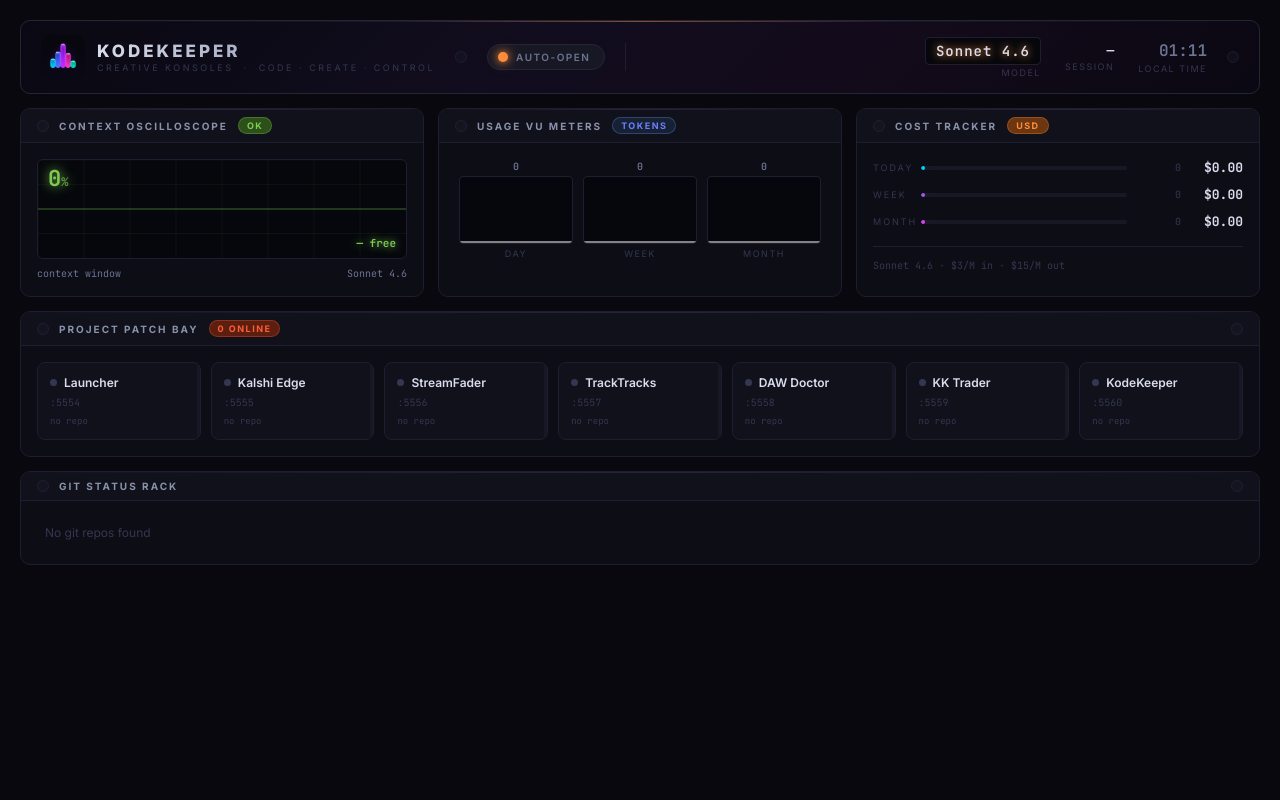
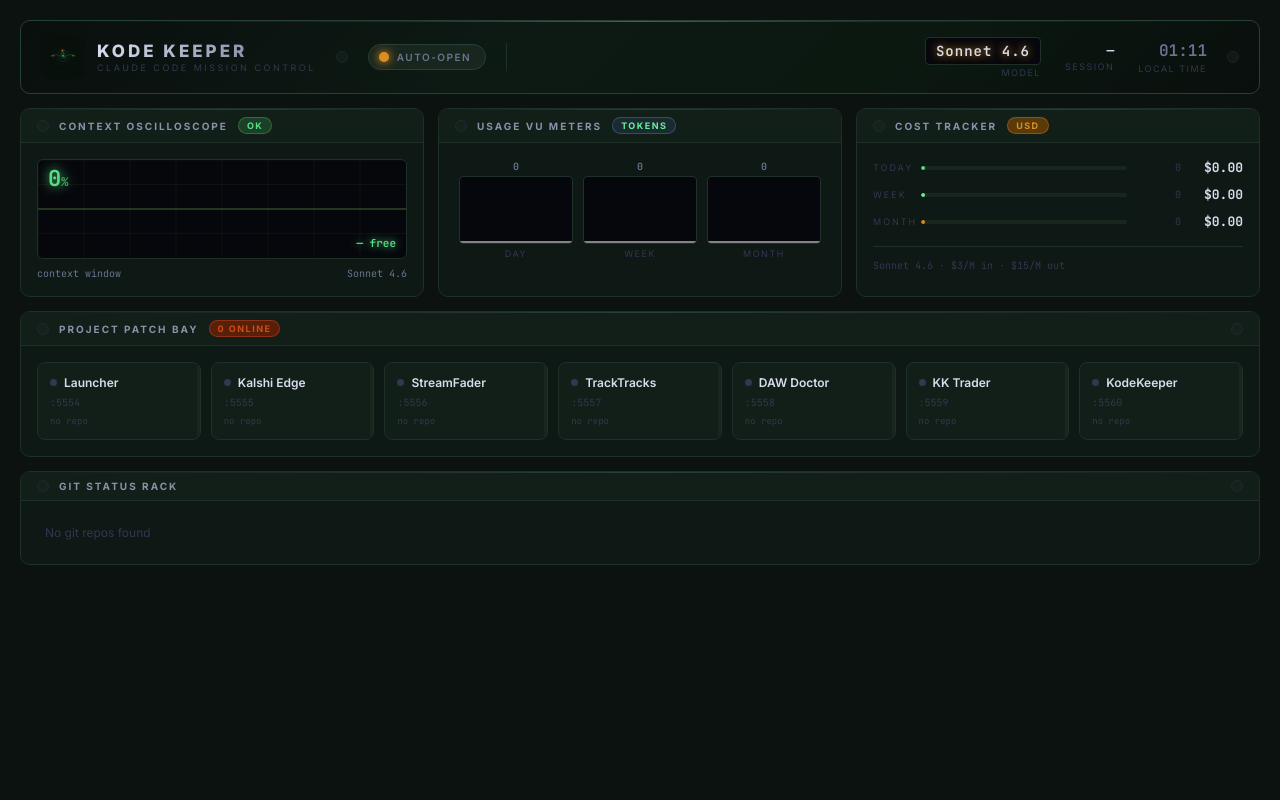
Before and after one commit to papjamzzz/kodekeeper, a Flask app: page / in a window 1280 px wide. Run offline with Flask 3, Linux system fonts and the light colour scheme; data that the repository does not hold is empty.

Commit message:
Rebrand: Kode Keeper — new logo, green/amber palette, name corrected everywhere

```diff
--- a/app.py
+++ b/app.py
@@ -1,5 +1,5 @@
 """
-KodeKeeper — Claude Code Mission Control
+Kode Keeper — Claude Code Mission Control
 Port 5560 | 127.0.0.1 only
 """
 
@@ -43,7 +43,7 @@ def _open_browser():
 
 
 if __name__ == "__main__":
-    print("  🎛  KodeKeeper — Claude Code Mission Control")
+    print("  🎛  Kode Keeper — Claude Code Mission Control")
     print("  🌐  http://localhost:5560")
 
     settings = load_settings()
--- a/templates/index.html
+++ b/templates/index.html
@@ -3,7 +3,7 @@
 <head>
 <meta charset="UTF-8">
 <meta name="viewport" content="width=device-width, initial-scale=1.0">
-<title>KodeKeeper — Creative Konsoles</title>
+<title>Kode Keeper — Claude Code Mission Control</title>
 <link rel="preconnect" href="https://fonts.googleapis.com">
 <link rel="preconnect" href="https://fonts.gstatic.com" crossorigin>
 <link href="https://fonts.googleapis.com/css2?family=Inter:wght@300;400;500;600;700;800;900&family=JetBrains+Mono:wght@400;500;600;700&display=swap" rel="stylesheet">
@@ -12,34 +12,35 @@
 *, *::before, *::after { box-sizing: border-box; margin: 0; padding: 0; }
 
 :root {
-  --bg:           #08080e;
-  --surface:      #0d0d16;
-  --surface2:     #11111c;
-  --surface3:     #181825;
-  --border:       #1e1e30;
-  --border2:      #252538;
+  --bg:           #0B1210;
+  --surface:      #0e1814;
+  --surface2:     #121e18;
+  --surface3:     #18261e;
+  --border:       #1e3028;
+  --border2:      #264038;
 
-  /* Creative Konsoles spectrum */
-  --ck-cyan:      #00d4ff;
-  --ck-blue:      #6b7fff;
-  --ck-purple:    #a855f7;
-  --ck-magenta:   #e040fb;
-  --ck-teal:      #00e5c0;
+  /* Kode Keeper brand palette */
+  --kk-green:     #58DE83;
+  --kk-green2:    #69F09B;
+  --kk-deep:      #1F5A38;
+  --kk-amber:     #DA8E20;
+  --kk-ember:     #CD4E14;
+  --kk-mint:      #C3FDD8;
 
-  /* Functional palette — organic warm */
-  --green:        #7ecb52;
-  --green-glow:   rgba(126,203,82,0.18);
-  --green-dim:    #2d4f1a;
-  --red:          #ff5c38;
-  --red-glow:     rgba(255,92,56,0.18);
-  --red-dim:      #5c1f0f;
-  --orange:       #ff8c3a;
-  --orange-glow:  rgba(255,140,58,0.22);
-  --orange-dim:   #6b3610;
-  --blue:         var(--ck-blue);
-  --blue-glow:    rgba(107,127,255,0.2);
-  --yellow:       #f5c842;
-  --purple:       var(--ck-purple);
+  /* Functional aliases */
+  --green:        #58DE83;
+  --green-glow:   rgba(88,222,131,0.2);
+  --green-dim:    #1a4028;
+  --red:          #CD4E14;
+  --red-glow:     rgba(205,78,20,0.2);
+  --red-dim:      #5a1f08;
+  --orange:       #DA8E20;
+  --orange-glow:  rgba(218,142,32,0.25);
+  --orange-dim:   #5a3a08;
+  --blue:         #69F09B;
+  --blue-glow:    rgba(105,240,155,0.2);
+  --yellow:       #DA8E20;
+  --purple:       #58DE83;
 
   --text:         #d8dcec;
   --text-dim:     #6b7591;
@@ -113,7 +114,7 @@ html, body {
 
 /* ── Nameplate (top bar) ───────────────────────────────────────────────────── */
 .nameplate {
-  background: linear-gradient(135deg, #0a0812 0%, #110d1e 40%, #130a1a 70%, #0a0812 100%);
+  background: linear-gradient(135deg, #090f0d 0%, #0d1a14 40%, #0b1810 70%, #090f0d 100%);
   border: 1px solid var(--border2);
   border-radius: var(--radius-lg);
   padding: 14px 20px;
@@ -340,9 +341,9 @@ canvas#osc {
   border-radius: 2px 2px 0 0;
 }
 
-.vu-bar.day  { background: linear-gradient(to top, #00607a, var(--ck-cyan)); }
-.vu-bar.week { background: linear-gradient(to top, #3a1a7a, var(--ck-purple)); }
-.vu-bar.month{ background: linear-gradient(to top, #6a0a7a, var(--ck-magenta)); }
+.vu-bar.day  { background: linear-gradient(to top, var(--kk-deep), var(--kk-green)); }
+.vu-bar.week { background: linear-gradient(to top, #1a3a28, var(--kk-green2)); }
+.vu-bar.month{ background: linear-gradient(to top, var(--orange-dim), var(--kk-amber)); }
 
 /* Peak hold tick */
 .vu-peak {
@@ -409,9 +410,9 @@ canvas#osc {
   transition: width 0.6s cubic-bezier(0.4, 0, 0.2, 1);
 }
 
-.cost-bar.day   { background: var(--ck-cyan);    box-shadow: 0 0 8px rgba(0,212,255,0.35); }
-.cost-bar.week  { background: var(--ck-purple);  box-shadow: 0 0 8px rgba(168,85,247,0.35); }
-.cost-bar.month { background: var(--ck-magenta); box-shadow: 0 0 8px rgba(224,64,251,0.35); }
+.cost-bar.day   { background: var(--kk-green);  box-shadow: 0 0 8px rgba(88,222,131,0.35); }
+.cost-bar.week  { background: var(--kk-green2); box-shadow: 0 0 8px rgba(105,240,155,0.3); }
+.cost-bar.month { background: var(--kk-amber);  box-shadow: 0 0 8px rgba(218,142,32,0.35); }
 
 .cost-val {
   font-family: var(--font-mono);
@@ -686,8 +687,8 @@ canvas#osc {
            style="width:44px;height:44px;border-radius:10px;flex-shrink:0"
            onerror="this.style.fontSize='22px';this.outerHTML='<div style=\'font-size:22px\'>🎛</div>'">
       <div class="brand-name">
-        <span class="main">KodeKeeper</span>
-        <span class="sub">Creative Konsoles &nbsp;·&nbsp; Code · Create · Control</span>
+        <span class="main">Kode Keeper</span>
+        <span class="sub">Claude Code Mission Control</span>
       </div>
     </div>
 
@@ -922,7 +923,7 @@ function drawOsc(history, pct) {
   if      (pct >= 85) { lineColor = '#ff5c38'; glowColor = 'rgba(255,92,56,0.45)'; }
   else if (pct >= 70) { lineColor = '#ff8c3a'; glowColor = 'rgba(255,140,58,0.4)'; }
   else if (pct >= 50) { lineColor = '#f5c842'; glowColor = 'rgba(245,200,66,0.35)'; }
-  else                { lineColor = '#a855f7'; glowColor = 'rgba(168,85,247,0.4)'; }
+  else                { lineColor = '#58DE83'; glowColor = 'rgba(88,222,131,0.4)'; }
 
   const pts = history.slice(-60);
   const step = W / (pts.length - 1);
```
Also changed, not shown: CLAUDE.md (+2 -2 lines), README.md, static/banner.png, static/button.png (added), static/icon-512.png (added), static/logo.png, static/social-banner.png (added).
